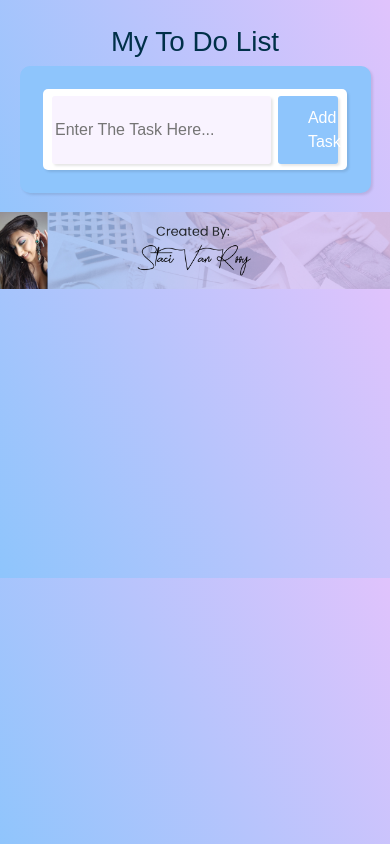
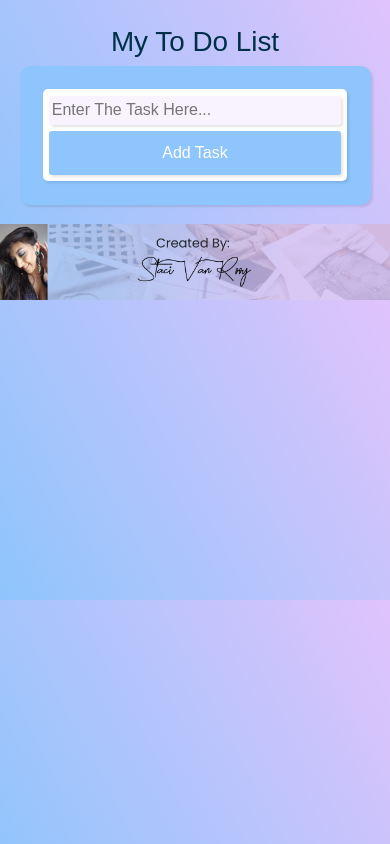
Before and after one commit to StaciVR/toDoApp, a plain HTML site: page index.html in a window 390 px wide. Drawn offline with nearby package versions, Linux system fonts and the light colour scheme.

Commit message:
Update styles.css
Added responsive screen functionality to ensure elements are laid out well when screen is smaller

```diff
--- a/CSS/styles.css
+++ b/CSS/styles.css
@@ -163,3 +163,20 @@ img {
   align-items: center;
   padding: 2%;
 }
+
+/* styling for some elemensts that require responsive changes for various viewports*/
+@media screen and (max-width: 640px) {
+  #taskBar {
+    display: flex;
+    flex-direction: column;
+  }
+
+  #submitBtn {
+    width: 100%;
+  }
+
+  #userInput {
+    width: 100%;
+    margin-bottom: 2%;
+  }
+}
```
